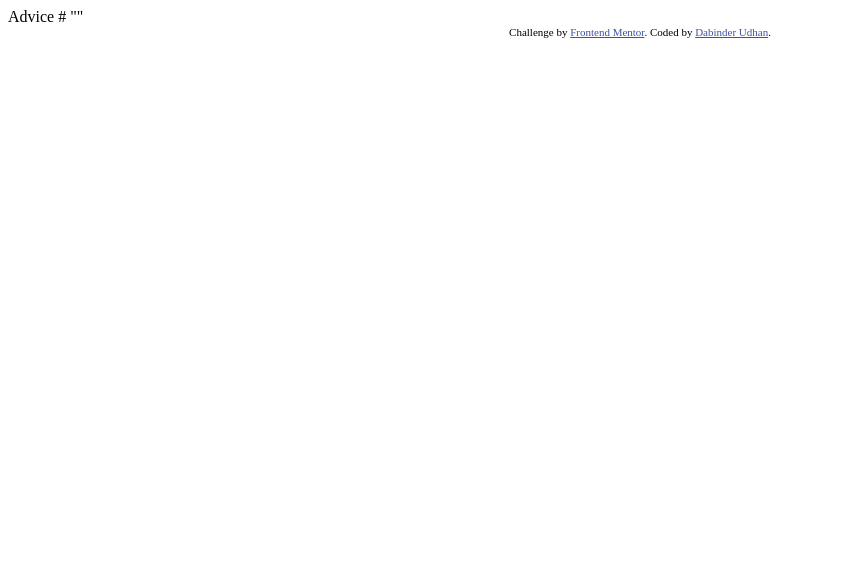
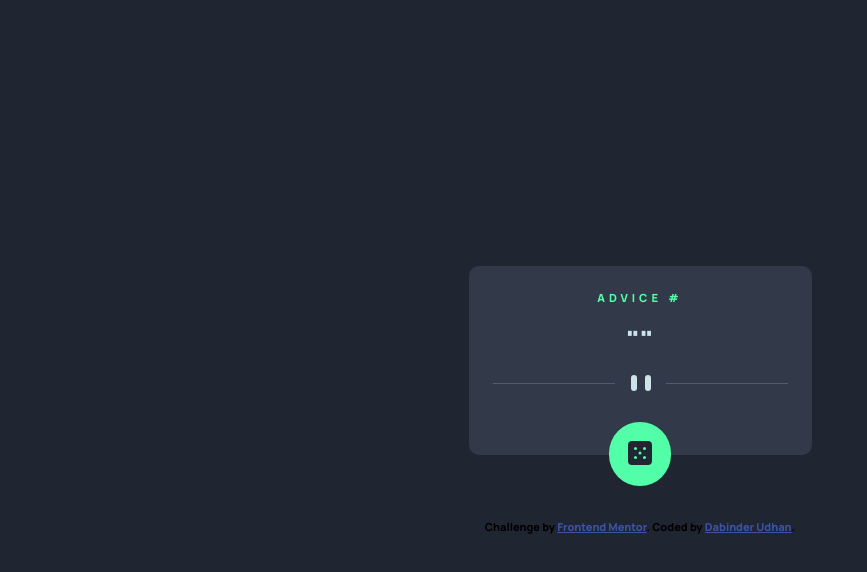
Before and after one commit to dabinderudhan/Advice-generator-app, a website: page index.html in a window 1280 px wide. Shown: the whole page, without its empty margins (0-867 px from the left). Drawn offline with Linux system fonts and the light colour scheme.

Commit message:
third commit

```diff
--- a/index.html
+++ b/index.html
@@ -28,11 +28,27 @@
 
     <title>Frontend Mentor | Advice generator app</title>
   </head>
-  <body>
-    Advice #<!-- Advice ID goes here -->
-
-    "<!-- Advice text goes here -->"
-
+  <body class="flex flex-col">
+    <main class="advice-container flex flex-col">
+      <p class="advice-title">Advice #<span class="advice-id"></span></p>
+      <blockquote class="advice-quote">
+        "<!-- Advice text goes here -->"
+      </blockquote>
+      <img
+        class="advice-divider"
+        src="./images/pattern-divider-mobile.svg"
+        alt=""
+        aria-hidden="true"
+      />
+      <div class="advice-dice">
+        <img
+          class="advice-dice--img"
+          src="./images/icon-dice.svg"
+          alt=""
+          aria-hidden="true"
+        />
+      </div>
+    </main>
     <div class="attribution">
       Challenge by
       <a href="https://www.frontendmentor.io?ref=challenge" target="_blank"
--- a/sass/abstracts/_variables.scss
+++ b/sass/abstracts/_variables.scss
@@ -0,0 +1,12 @@
+$color-primary-light: hsl(193, 38%, 86%);
+$color-primary-green: hsl(150, 100%, 66%);
+
+$color-neutral-light: hsl(217, 19%, 38%);
+$color-neutral-dark: hsl(217, 19%, 24%);
+$color-neutral-darker: hsl(218, 23%, 16%);
+
+$fs-quote: 28px;
+
+$ff-default: "Manrope", sans-serif;
+
+$fw-default: 800;
--- a/sass/base/_base.scss
+++ b/sass/base/_base.scss
@@ -0,0 +1,13 @@
+*,
+*::before,
+*::after {
+  margin: 0;
+  padding: 0;
+  box-sizing: border-box;
+}
+
+body {
+  min-height: 100vh;
+  background-color: $color-neutral-darker;
+  gap: 4rem;
+}
--- a/sass/base/_typography.scss
+++ b/sass/base/_typography.scss
@@ -0,0 +1,5 @@
+body {
+  font-family: $ff-default;
+  font-size: $fs-quote;
+  font-weight: $fw-default;
+}
--- a/sass/layout/_flex.scss
+++ b/sass/layout/_flex.scss
@@ -0,0 +1,13 @@
+.flex {
+  display: flex;
+  align-items: center;
+  justify-content: center;
+}
+
+.flex-col {
+  flex-direction: column;
+}
+
+.flex-row {
+  flex-direction: row;
+}
--- a/sass/layout/_grid.scss
+++ b/sass/layout/_grid.scss
@@ -0,0 +1,3 @@
+.grid {
+  display: grid;
+}
--- a/sass/pages/_home.scss
+++ b/sass/pages/_home.scss
@@ -0,0 +1,36 @@
+.advice {
+  &-container {
+    background-color: $color-neutral-dark;
+    border-radius: 10px;
+    padding: 1.5rem;
+    gap: 1rem;
+    position: relative;
+  }
+
+  &-title {
+    color: $color-primary-green;
+    font-size: 0.7rem;
+    text-transform: uppercase;
+    letter-spacing: 4px;
+    font-weight: normal;
+  }
+
+  &-quote {
+    color: $color-primary-light;
+    font-size: $fs-quote;
+  }
+
+  &-divider {
+    margin-bottom: 2.5rem;
+  }
+
+  &-dice {
+    position: absolute;
+    bottom: -31px;
+    // height: 3rem;
+    // width: 3rem;
+    padding: 0.8rem 1.2rem;
+    border-radius: 50px;
+    background-color: $color-primary-green;
+  }
+}
```
Also changed, not shown: css/main.css.
